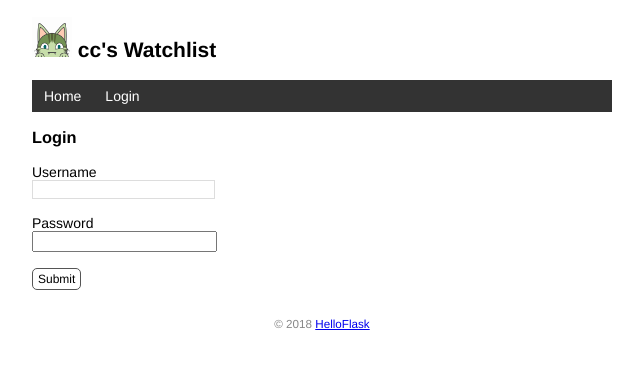
After one commit to shui00cc/watchlist, a Flask app: page /login in a window 1280 px wide. The commit adds this page. Shown: the top 369 px of the page, without its empty margins (318-961 px from the left). Run offline with Flask 2, Linux system fonts and the light colour scheme; data comes from the database, SQL or seed files in the repository; both versions use the stored data as it was after the commit.

Commit message:
User authentication with Flask-Login

```diff
--- a/app.py
+++ b/app.py
@@ -2,6 +2,8 @@ from flask import Flask, render_template, request, url_for, redirect, flash
 from flask_sqlalchemy import SQLAlchemy
 import os
 import click
+from werkzeug.security import generate_password_hash, check_password_hash
+from flask_login import LoginManager, UserMixin, login_user, login_required, logout_user, current_user
 
 app = Flask(__name__)
 app.config['SQLALCHEMY_DATABASE_URI'] = 'sqlite:///' + os.path.join(app.root_path, 'data.db')
@@ -11,14 +13,31 @@ app.config['SECRET_KEY'] = 'dev'  # 等同于 app.secret_key = 'dev'
 # 在扩展类实例化前加载配置
 db = SQLAlchemy(app)
 
-class User(db.Model):
+class User(db.Model, UserMixin):
     id = db.Column(db.Integer, primary_key=True)
     name = db.Column(db.String(20))
+    username = db.Column(db.String(20))  # 用户名
+    password_hash = db.Column(db.String(128))  # 密码散列值
+
+    def set_password(self, password):  # 用来设置密码的方法，接受密码作为参数
+        self.password_hash = generate_password_hash(password)  # 将生成的密码保持到对应字段
+
+    def validate_password(self, password):  # 用于验证密码的方法，接受密码作为参数
+        return check_password_hash(self.password_hash, password)  # 返回布尔值
 
 class Movie(db.Model):
     id = db.Column(db.Integer, primary_key=True)
     title = db.Column(db.String(60))
     year = db.Column(db.String(4))
+
+@app.cli.command()  # 注册为命令，可以传入 name 参数来自定义命令
+@click.option('--drop', is_flag=True, help='Create after drop.')  # 设置选项
+def initdb(drop):
+    """Initialize the database."""
+    if drop:  # 判断是否输入了选项
+        db.drop_all()
+    db.create_all()
+    click.echo('Initialized database.')  # 输出提示信息
 
 @app.cli.command()
 def forge():
@@ -49,6 +68,27 @@ def forge():
     db.session.commit()
     click.echo('Done.')
 
+@app.cli.command()
+@click.option('--username', prompt=True, help='The username used to login.')
+@click.option('--password', prompt=True, hide_input=True, confirmation_prompt=True, help='The password used to login.')
+def admin(username, password):
+    """Create user."""
+    db.create_all()
+
+    user = User.query.first()
+    if user is not None:
+        click.echo('Updating user...')
+        user.username = username
+        user.set_password(password)  # 设置密码
+    else:
+        click.echo('Creating user...')
+        user = User(username=username, name='Admin')
+        user.set_password(password)  # 设置密码
+        db.session.add(user)
+
+    db.session.commit()  # 提交数据库会话
+    click.echo('Done.')
+
 @app.context_processor
 def inject_user():
     user = User.query.first()
@@ -64,6 +104,8 @@ def page_not_found(e):  # 接受异常对象作为参数
 @app.route('/', methods=['GET', 'POST'])
 def index():
     if request.method == 'POST':
+        if not current_user.is_authenticated:  # 如果当前用户未认证
+            return redirect(url_for('index'))  # 重定向到主页
         # 获取表单数据
         title = request.form.get('title')  # 传入表单对应输入字段的 name 值
         year = request.form.get('year')
@@ -82,6 +124,7 @@ def index():
     return render_template('index.html', movies=movies)
 
 @app.route('/movie/edit/<int:movie_id>', methods=['GET', 'POST'])
+@login_required
 def edit(movie_id):
     movie = Movie.query.get_or_404(movie_id)
 
@@ -102,9 +145,68 @@ def edit(movie_id):
     return render_template('edit.html', movie=movie)  # 传入被编辑的电影记录
 
 @app.route('/movie/delete/<int:movie_id>', methods=['POST'])  # 限定只接受 POST 请求
+@login_required  # 登录保护
 def delete(movie_id):
     movie = Movie.query.get_or_404(movie_id)  # 获取电影记录
     db.session.delete(movie)  # 删除对应的记录
     db.session.commit()  # 提交数据库会话
     flash('Item deleted.')
     return redirect(url_for('index'))  # 重定向回主页
+
+login_manager = LoginManager(app)  # 实例化扩展类
+login_manager.login_view = 'login' # login_manager.login_view 的值设为我们程序的登录视图端点（函数名）
+
+@login_manager.user_loader
+def load_user(user_id):  # 创建用户加载回调函数，接受用户 ID 作为参数
+    user = User.query.get(int(user_id))  # 用 ID 作为 User 模型的主键查询对应的用户
+    return user  # 返回用户对象
+
+@app.route('/login', methods=['GET', 'POST'])
+def login():
+    if request.method == 'POST':
+        username = request.form['username']
+        password = request.form['password']
+
+        if not username or not password:
+            flash('Invalid input.')
+            return redirect(url_for('login'))
+
+        user = User.query.first()
+        # 验证用户名和密码是否一致
+        if username == user.username and user.validate_password(password):
+            login_user(user)  # 登入用户
+            flash('Login success.')
+            return redirect(url_for('index'))  # 重定向到主页
+
+        flash('Invalid username or password.')  # 如果验证失败，显示错误消息
+        return redirect(url_for('login'))  # 重定向回登录页面
+
+    return render_template('login.html')
+
+@app.route('/logout')
+@login_required  # 用于视图保护，后面会详细介绍
+def logout():
+    logout_user()  # 登出用户
+    flash('Goodbye.')
+    return redirect(url_for('index'))  # 重定向回首页
+
+@app.route('/settings', methods=['GET', 'POST'])
+@login_required
+def settings():
+    if request.method == 'POST':
+        name = request.form['name']
+
+        if not name or len(name) > 20:
+            flash('Invalid input.')
+            return redirect(url_for('settings'))
+
+        current_user.name = name
+        # current_user 会返回当前登录用户的数据库记录对象
+        # 等同于下面的用法
+        # user = User.query.first()
+        # user.name = name
+        db.session.commit()
+        flash('Settings updated.')
+        return redirect(url_for('index'))
+
+    return render_template('settings.html')
--- a/templates/base.html
+++ b/templates/base.html
@@ -22,6 +22,12 @@
     <nav>
         <ul>
             <li><a href="{{ url_for('index') }}">Home</a></li>
+            {% if current_user.is_authenticated %}
+                <li><a href="{{ url_for('settings') }}">Settings</a></li>
+                <li><a href="{{ url_for('logout') }}">Logout</a></li>
+            {% else %}
+                <li><a href="{{ url_for('login') }}">Login</a></li>
+            {% endif %}
         </ul>
     </nav>
     {% block content %}{% endblock %}
--- /dev/null
+++ b/templates/login.html
@@ -0,0 +1,13 @@
+{% extends 'base.html' %}
+
+{% block content %}
+<h3>Login</h3>
+<form method="post">
+    Username<br>
+    <input type="text" name="username" required><br><br>
+    Password<br>
+    <!-- 密码输入框的 type 属性使用 password，会将输入值显示为圆点 -->
+    <input type="password" name="password" required><br><br>
+    <input class="btn" type="submit" name="submit" value="Submit">
+</form>
+{% endblock %}
```
Also changed, not shown: templates/index.html (+8 -5 lines), templates/settings.html (added, +9 -0 lines), data.db.
